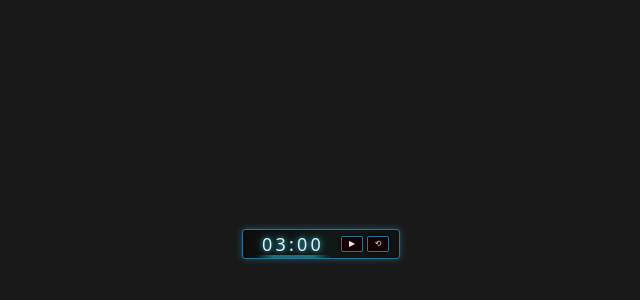
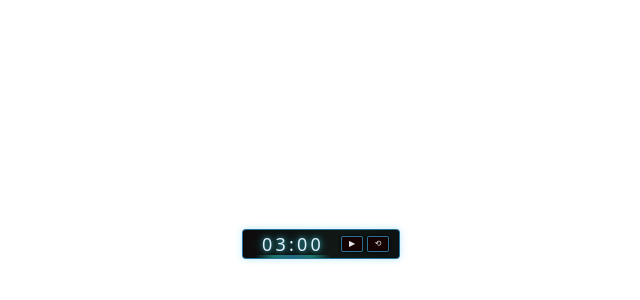
Before and after one commit to EnolaStorm/spoopy-hunter-timers, a plain HTML site: page spirit.html in a window 1280 px wide. Shown: the part 156-456 px from the top of the page, without its empty margins (319-959 px from the left). Drawn offline with Linux system fonts and the light colour scheme.

Commit message:
Update spirit.html

```diff
--- a/spirit.html
+++ b/spirit.html
@@ -11,7 +11,7 @@
             margin: 0;
             padding: 0;
             font-family: system-ui, sans-serif;
-            background: #191919;
+            background: transparent;
             color: #e5e7eb;
             display: flex;
             align-items: center;
```
